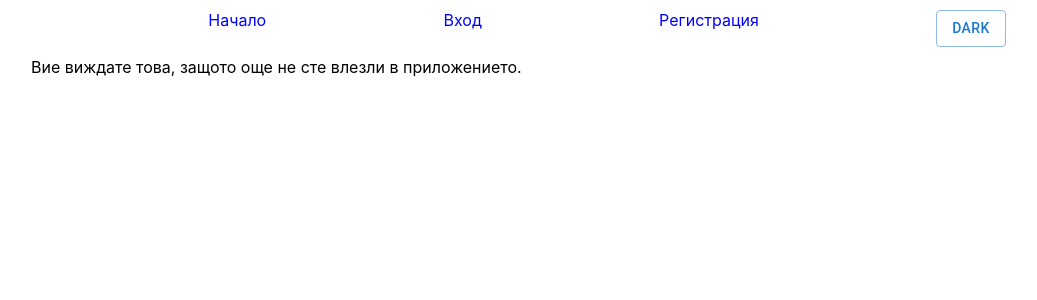
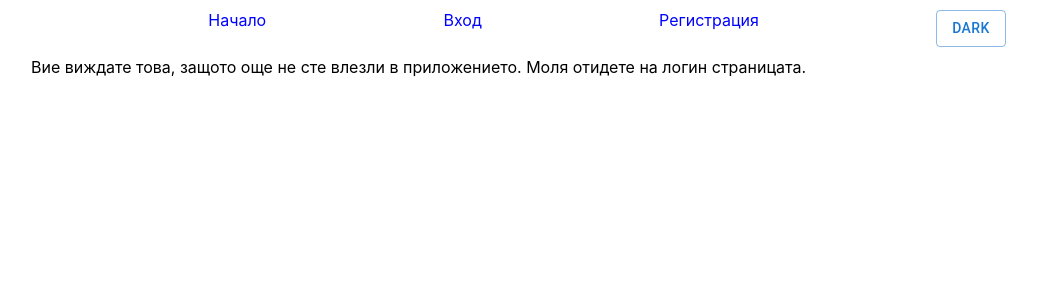
Before and after one commit to denchev/react-crimson-glory, a React (Create React App) app: page / in a window 1280 px wide. Shown: the top 300 px of the page, without its empty margins (33-1070 px from the left). Built offline with nearby package versions, Linux system fonts and the light colour scheme; no server answers.

Commit message:
Added better text on homepage

```diff
--- a/src/components/Unauthorized/Index.jsx
+++ b/src/components/Unauthorized/Index.jsx
@@ -1,5 +1,5 @@
 export default function UnauthorizedIndex() {
     return <>
-        Вие виждате това, защото още не сте влезли в приложението.
+        Вие виждате това, защото още не сте влезли в приложението. Моля отидете на логин страницата.
     </>
 }
```
